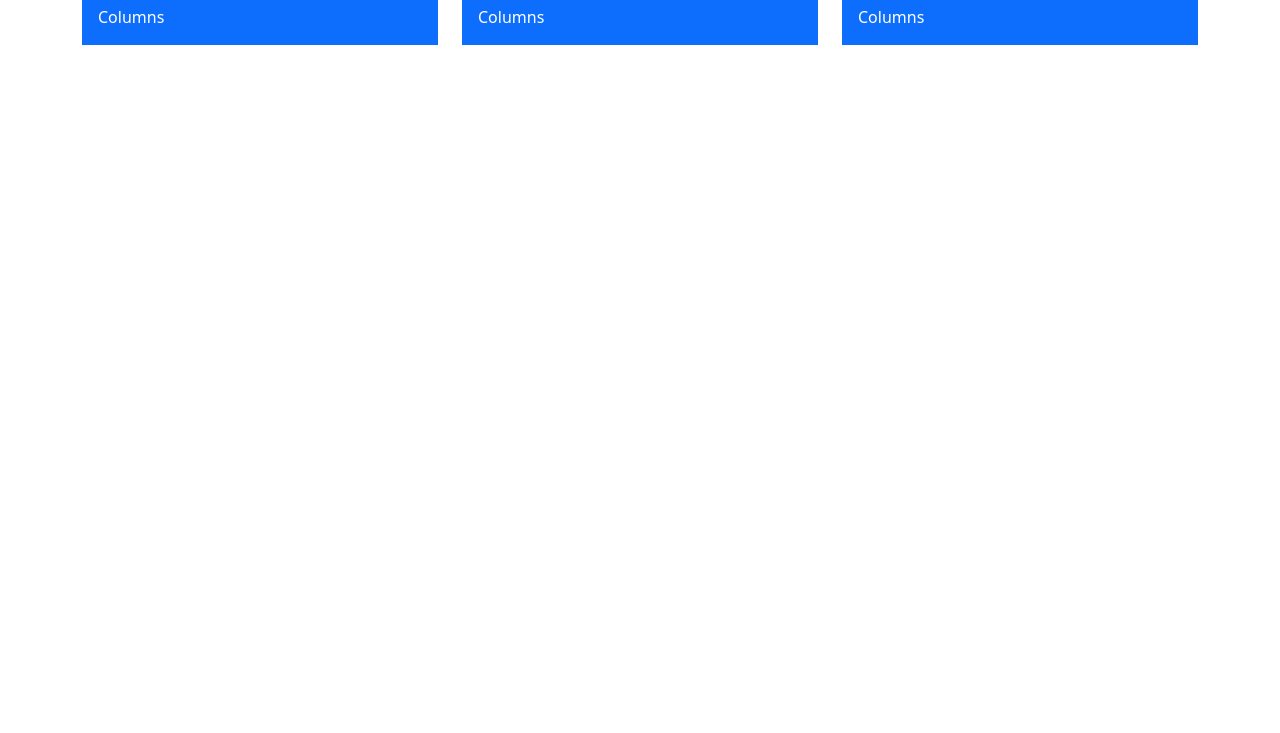
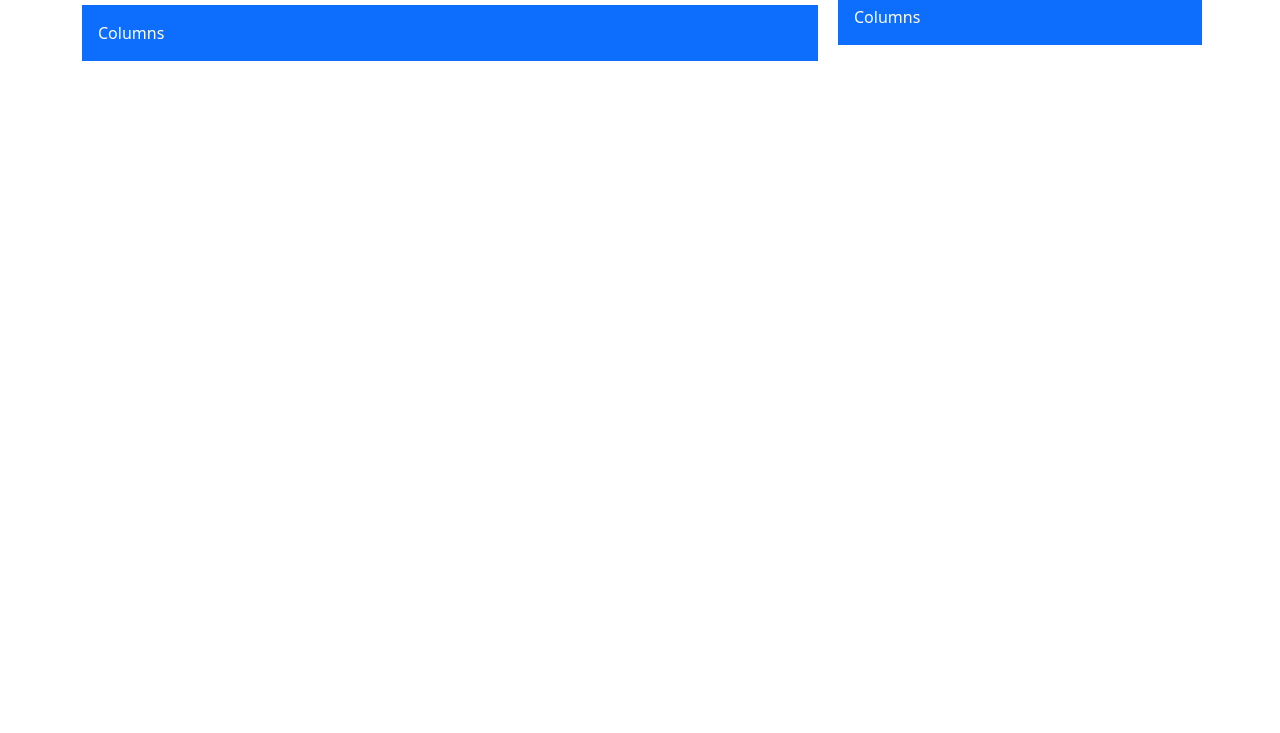
Before and after one commit to SohanFullDev/Bootstrap5-Complete-Guide, a plain HTML site: page Lession01/index.html in a window 1280 px wide. Shown: the part 67-800 px from the top of the page. Drawn offline with nearby package versions, Linux system fonts and the light colour scheme.

Commit message:
4 Grid_s2_t07_part02

```diff
--- a/Lession01/index.html
+++ b/Lession01/index.html
@@ -13,13 +13,10 @@
     <h1>Hello, World!</h1>
     <div class="container">
         <div class="row">
-            <div class="col">
+            <div class="col-8 gy-3">
                 <div class="bg-primary text-white p-3">Columns</div>
             </div>
-            <div class="col">
-                <div class="bg-primary text-white p-3">Columns</div>
-            </div>
-            <div class="col">
+            <div class="col-4 gx-3">
                 <div class="bg-primary text-white p-3">Columns</div>
             </div>
 
```
